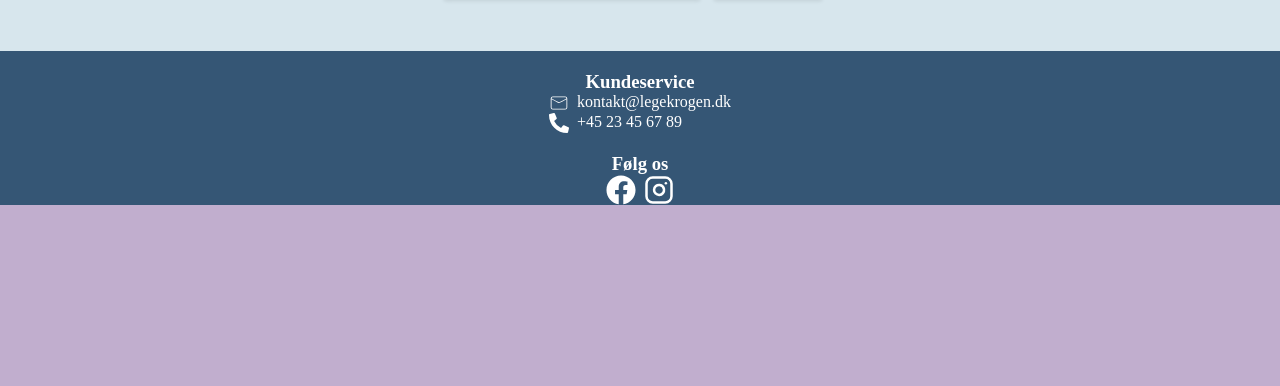
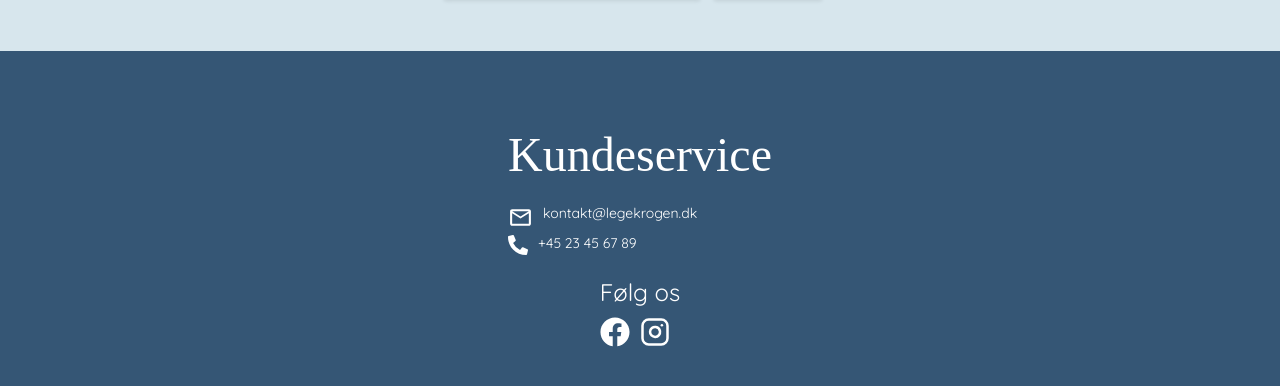
Before and after one commit to JeppeFH/legekrogen--semesteropgave-, a React (Vite) app: page / in a window 1280 px wide. Shown: the part 1125-1511 px from the top of the page. Before the commit the page ends 1330 px from the top, so only its background shows below. Built offline with nearby package versions, Linux system fonts and the light colour scheme; no server answers; a web font is replaced by a local one.

Commit message:
footer css

```diff
--- a/src/components/footer/Footer.jsx
+++ b/src/components/footer/Footer.jsx
@@ -1,5 +1,5 @@
 import styles from "./footer.module.css";
-import { CiMail } from "react-icons/ci";
+import { MdOutlineMailOutline } from "react-icons/md";
 import { FaPhoneAlt } from "react-icons/fa";
 import { FaFacebook } from "react-icons/fa";
 import { LuInstagram } from "react-icons/lu";
@@ -7,10 +7,10 @@ import { LuInstagram } from "react-icons/lu";
 const Footer = () => {
   return (
     <footer>
-      <div className="customerService">
-        <h3>Kundeservice</h3>{" "}
+      <div className={styles.customerService}>
+        <h3>Kundeservice</h3>
         <figure>
-          <CiMail size={20} color="white" />
+          <MdOutlineMailOutline size={25} color="white" />
           <p>kontakt@legekrogen.dk</p>
         </figure>
         <figure>
@@ -19,7 +19,7 @@ const Footer = () => {
         </figure>
       </div>
 
-      <div className="followUs">
+      <div className={styles.followUs}>
         <h3>Følg os</h3>
         <figure>
           <FaFacebook size={30} color="white" />
--- a/src/components/footer/footer.module.css
+++ b/src/components/footer/footer.module.css
@@ -10,7 +10,8 @@ footer {
 
 footer figure {
   display: flex;
-  gap: 8px;
+  gap: 10px;
+  margin-bottom: 5px;
 }
 
 .customerService {
@@ -48,4 +49,5 @@ footer figure {
   font-weight: 400;
   line-height: 30px;
   margin-bottom: 10px;
+  margin-top: 0;
 }
```
